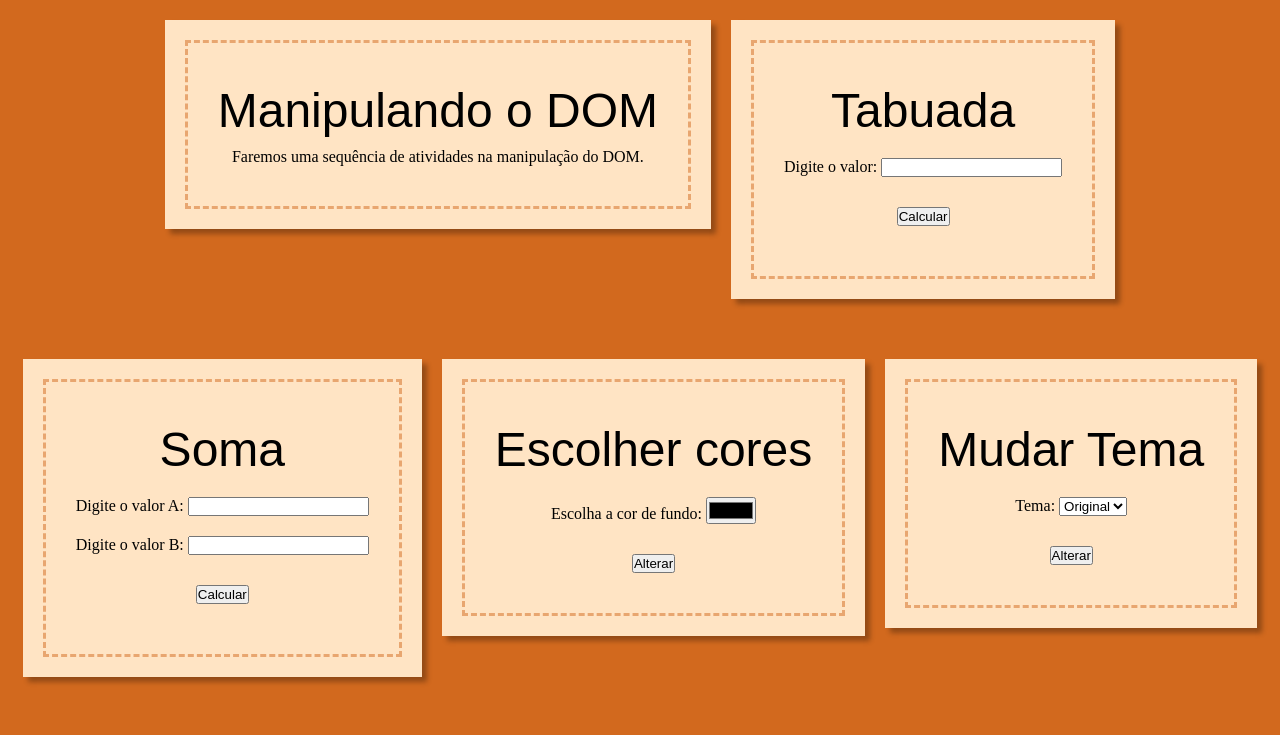
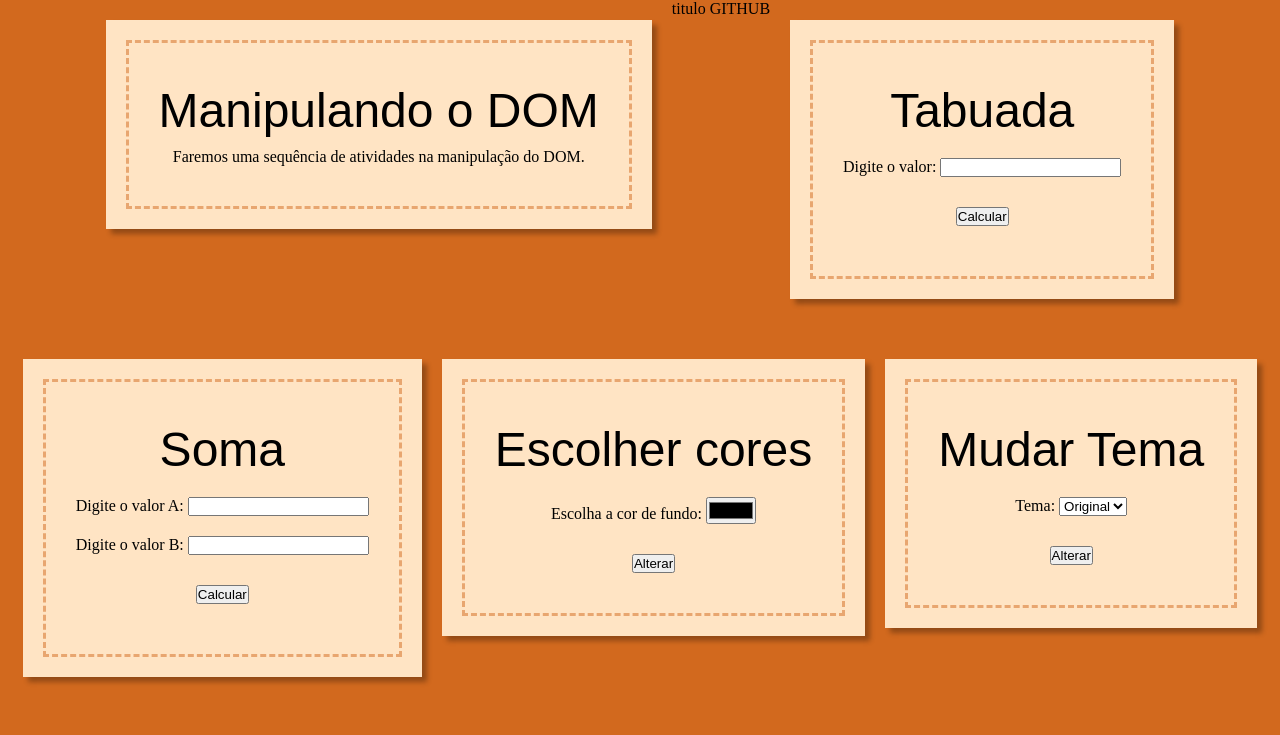
Before and after one commit to AdrianoRAraujo365/site--2-, a plain HTML site: page site/index.html in a window 1280 px wide. Shown: the top 735 px of the page. Drawn offline with nearby package versions, Linux system fonts and the light colour scheme; a web font is replaced by a local one.

Commit message:
Paragrafo titulo GITHUB

```diff
--- a/site/index.html
+++ b/site/index.html
@@ -23,6 +23,7 @@
             </div>
 
         </div>
+        <p>titulo GITHUB</p>
 
 
         <!-- Tabuada -->
```
